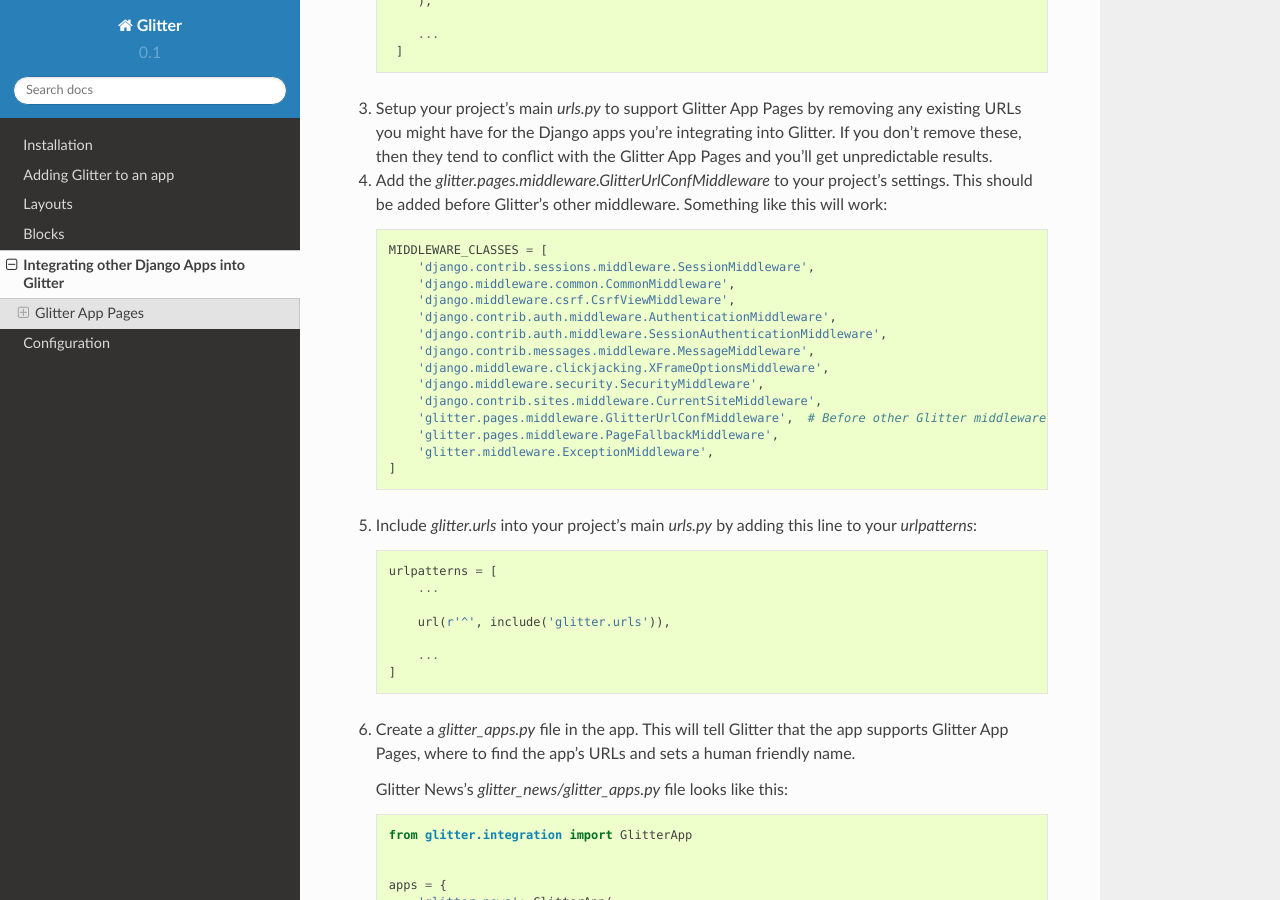
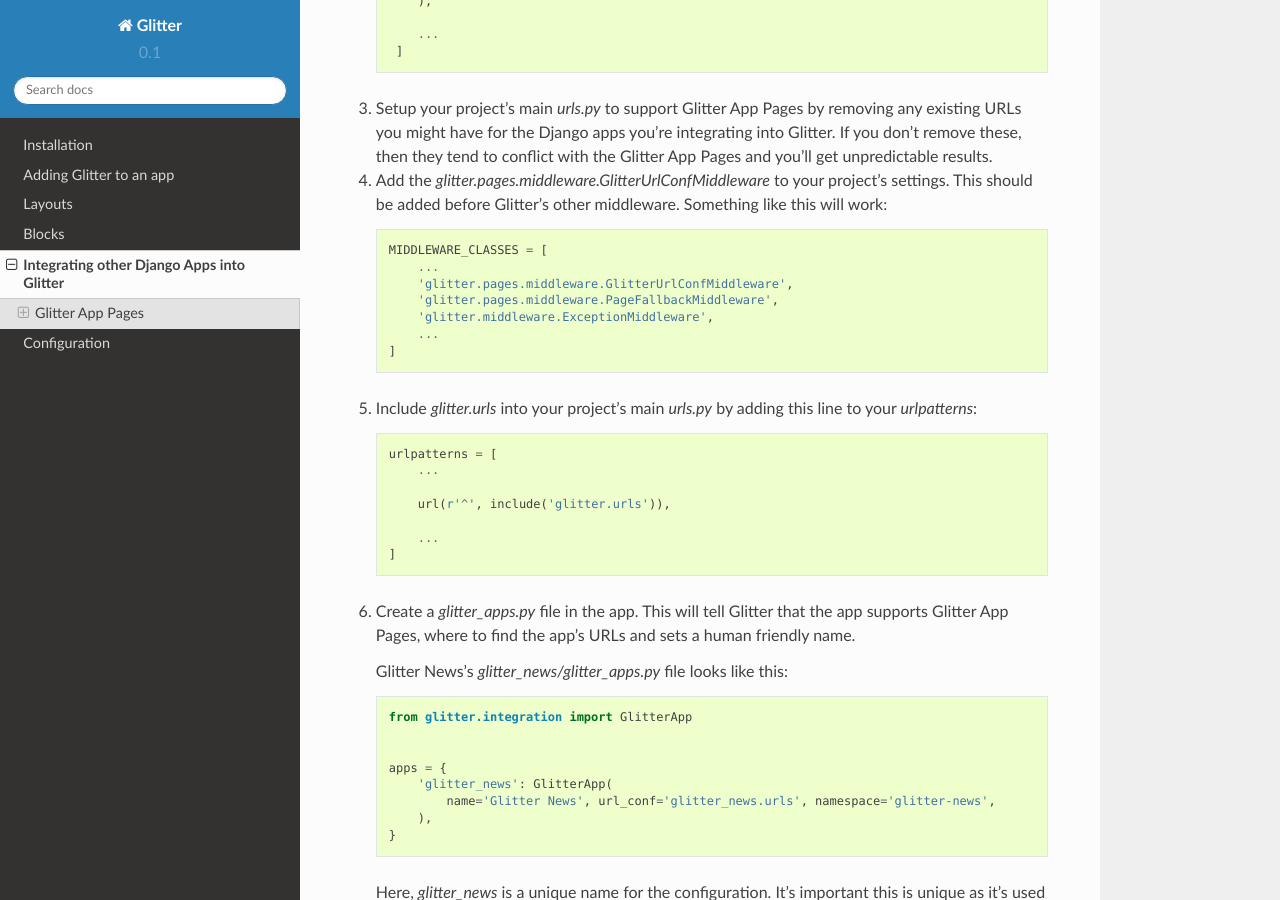
Before and after one commit to developersociety/django-glitter, a Sphinx documentation site: the page built from docs/source/integration.rst, in a window 1280 px wide and 900 px high, scrolled down 646 px. Built offline with Sphinx 7.4.7 and the Read the Docs theme 2.0.0, drawn with Linux system fonts in a browser that asks for light colours.

Commit message:
ISort on Glitter middleware and intregration docs tweaks
For #69

```diff
--- a/docs/source/integration.rst
+++ b/docs/source/integration.rst
@@ -39,18 +39,11 @@
    should be added before Glitter's other middleware. Something like this will work::
 
        MIDDLEWARE_CLASSES = [
-           'django.contrib.sessions.middleware.SessionMiddleware',
-           'django.middleware.common.CommonMiddleware',
-           'django.middleware.csrf.CsrfViewMiddleware',
-           'django.contrib.auth.middleware.AuthenticationMiddleware',
-           'django.contrib.auth.middleware.SessionAuthenticationMiddleware',
-           'django.contrib.messages.middleware.MessageMiddleware',
-           'django.middleware.clickjacking.XFrameOptionsMiddleware',
-           'django.middleware.security.SecurityMiddleware',
-           'django.contrib.sites.middleware.CurrentSiteMiddleware',
-           'glitter.pages.middleware.GlitterUrlConfMiddleware',  # Before other Glitter middleware
+           ...
+           'glitter.pages.middleware.GlitterUrlConfMiddleware',
            'glitter.pages.middleware.PageFallbackMiddleware',
            'glitter.middleware.ExceptionMiddleware',
+           ...
        ]
 
 5) Include `glitter.urls` into your project's main `urls.py` by adding this line to your
```
Also changed, not shown: 1 other file.
